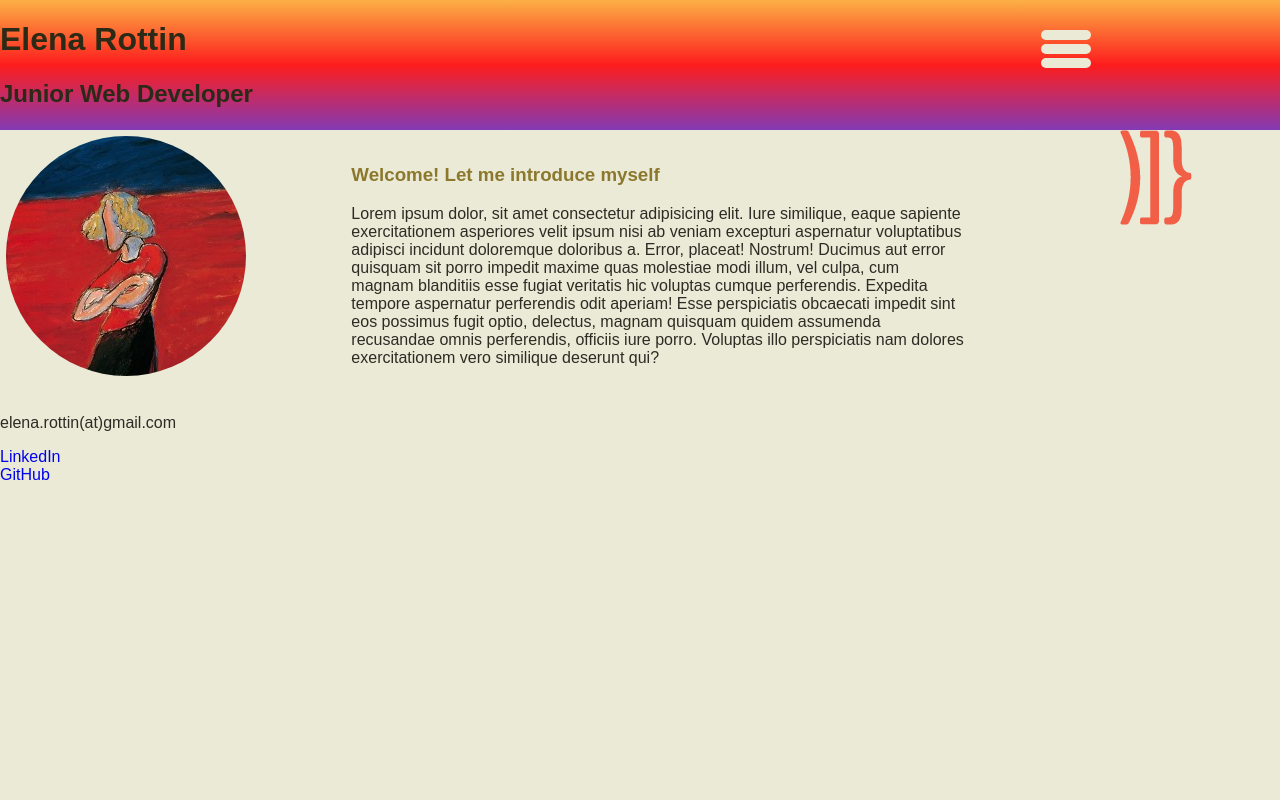
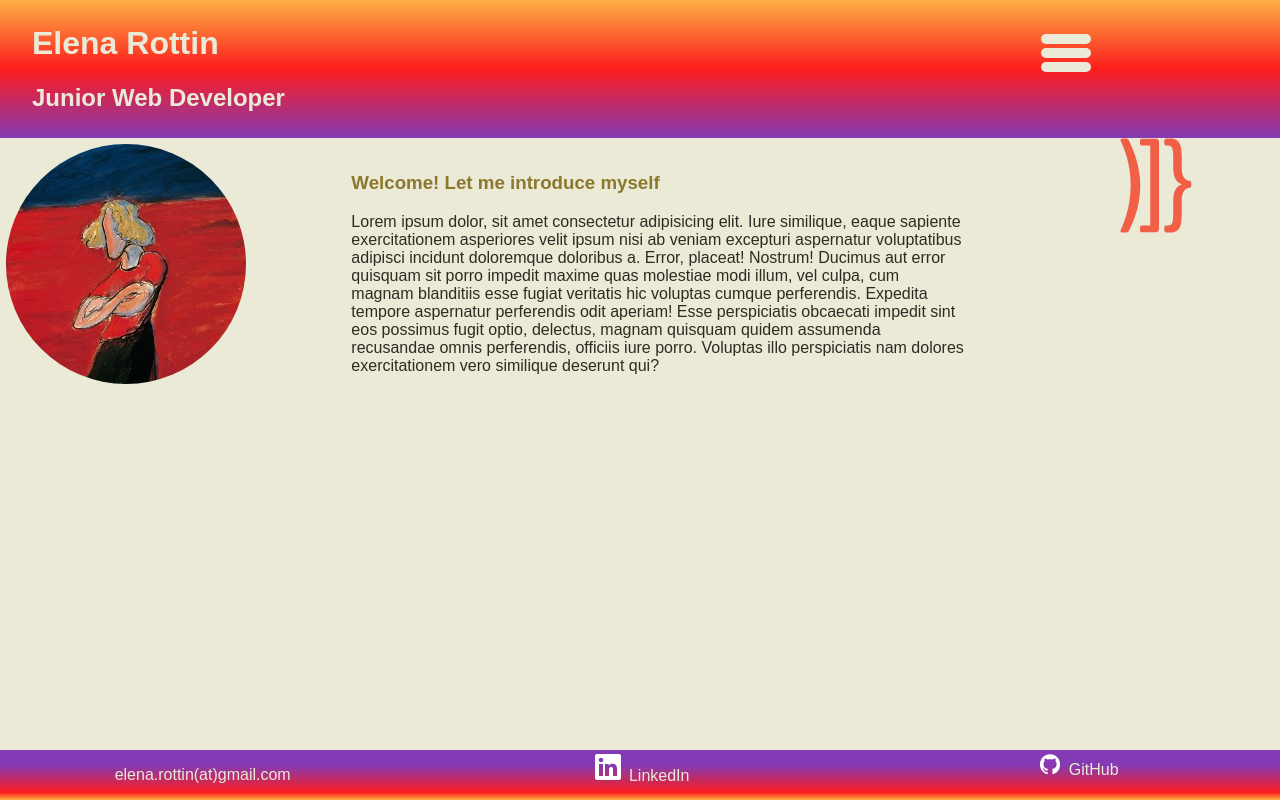
Before and after one commit to elena-if3/CV-Portfolio, a plain HTML site: page index.html in a window 1280 px wide. Drawn offline with Linux system fonts and the light colour scheme.

Commit message:
header & footer work-in-progress

```diff
--- a/index.html
+++ b/index.html
@@ -50,9 +50,19 @@
         <div class="closing-brackets flow"><img src="assets/images/Brack-FE5E41-cl.png" alt=""></div>
     </main>
     <footer>
-        <div><p>elena.rottin(at)gmail.com</p></div>
-        <div><a href="https://www.linkedin.com/in/elena-rottin/" target="_blank" rel="noopener noreferrer">LinkedIn</a></div>
-        <div><a href="https://github.com/elena-if3/" target="_blank" rel="noopener noreferrer">GitHub</a></div>
+        <div id="foot-grid">
+            <div class="foot-container grid-col-span-1">
+                <p>elena.rottin(at)gmail.com</p>
+            </div>
+            <div class="foot-container grid-col-span-1">
+                    <img src="assets/images/In-White-26.png" alt="LinkedIn icon" id="in-icon">
+                    <a href="https://www.linkedin.com/in/elena-rottin/" target="_blank" rel="noopener noreferrer">LinkedIn</a>
+            </div>
+            <div class="foot-container grid-col-span-1">
+                    <img src="assets/images/github-mark-white.png" alt="Invertocat logo (GitHub icon)" id="gh-icon">
+                    <a href="https://github.com/elena-if3/" target="_blank" rel="noopener noreferrer">GitHub</a>
+            </div>
+        </div>
     </footer>
 </body>
 </html>
--- a/styles/main.css
+++ b/styles/main.css
@@ -18,7 +18,9 @@ body{
 header{
     background: rgb(131,58,180);
     background: linear-gradient(0deg, rgba(131,58,180,1) 0%, rgba(253,29,29,1) 50%, rgba(252,176,69,1) 100%);
-    color: #2A2A16/*#A58F36*/;
+    color: #eaead7;
+    /* color: #2A2A16#A58F36; */
+    padding: 0.25em 2em;
 }
 
 
@@ -84,9 +86,7 @@ input[type="checkbox"]{
     grid-template-columns: 2fr 60% 1fr;
 }
 
-li{
 
-}
 a{
     text-decoration: none;
 }
@@ -133,3 +133,41 @@ h3{
 #toggle:checked + label + div#menu{
     max-height: 256px;
 }
+
+footer{
+    position: fixed;
+    left: 0;
+    bottom: 0;
+    width: 100%;
+    background: rgb(252,176,69);
+    background: linear-gradient(0deg, rgba(252,176,69,1) 0%, rgba(253,29,29,1) 15%, rgba(131,58,180,1) 70%);
+    color: #2A2A16/*#A58F36*/;
+}
+
+#foot-grid{
+    display: grid;
+    gap: 2rem;
+    grid-template-columns: repeat(3, 1fr);
+}
+
+.grid-col-span-1{
+    color: #eaead7;
+    text-align: center;
+    column-span: 1;
+}
+
+.grid-col-span-1 a{
+    color: #eaead7;
+}
+
+#in-icon{
+    padding: 0.25em;
+    vertical-align:text-bottom;
+}
+
+#gh-icon{
+    height: auto;
+    width: 5%;
+    padding: 0.25em;
+    vertical-align:text-bottom;
+}
```
Also changed, not shown: assets/images/In-White-26.png (added), assets/images/github-mark-white.png (added).
